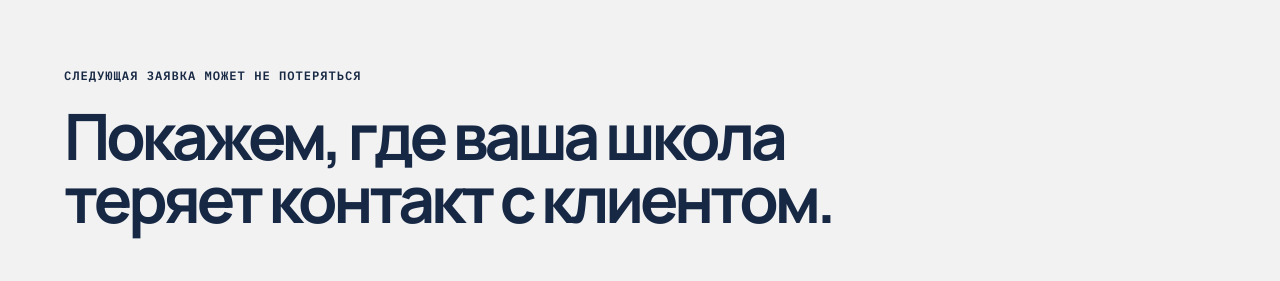
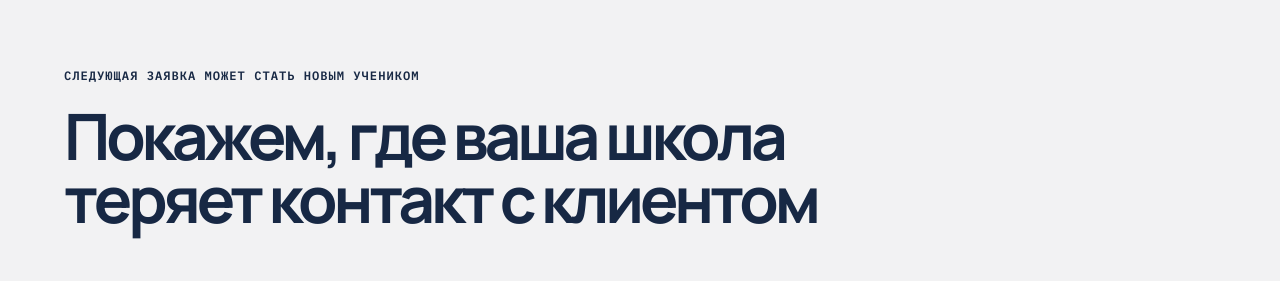
Before and after one commit to Bobcat-web/salelab, a React (Vite) app: page / in a window 1280 px wide. Shown: the part 7523-7804 px from the top of the page. Built offline with nearby package versions, Linux system fonts and the light colour scheme.

Commit message:
Update Site source

```diff
--- a/src/App.jsx
+++ b/src/App.jsx
@@ -290,8 +290,8 @@ function App() {
 
       <footer>
         <div className="footer-top">
-          <span className="eyebrow">Следующая заявка может не потеряться</span>
-          <h2>Покажем, где ваша школа<br />теряет контакт с клиентом.</h2>
+          <span className="eyebrow">Следующая заявка может стать новым учеником</span>
+          <h2>Покажем, где ваша школа<br />теряет контакт с клиентом</h2>
         </div>
         <a className="footer-cta" href="https://t.me/dem_yank" target="_blank" rel="noreferrer">
           <span>Свяжитесь с нами</span><b>@dem_yank</b><i>↗</i>
```
